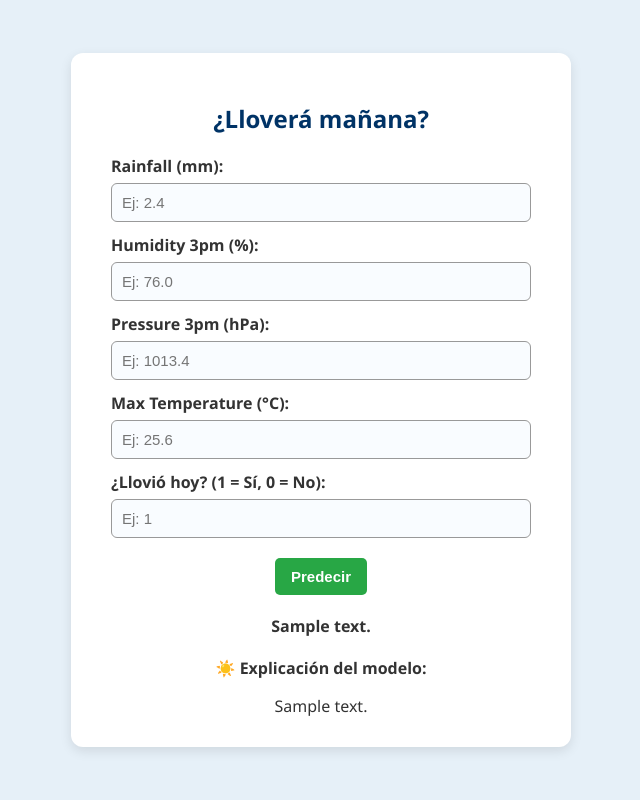
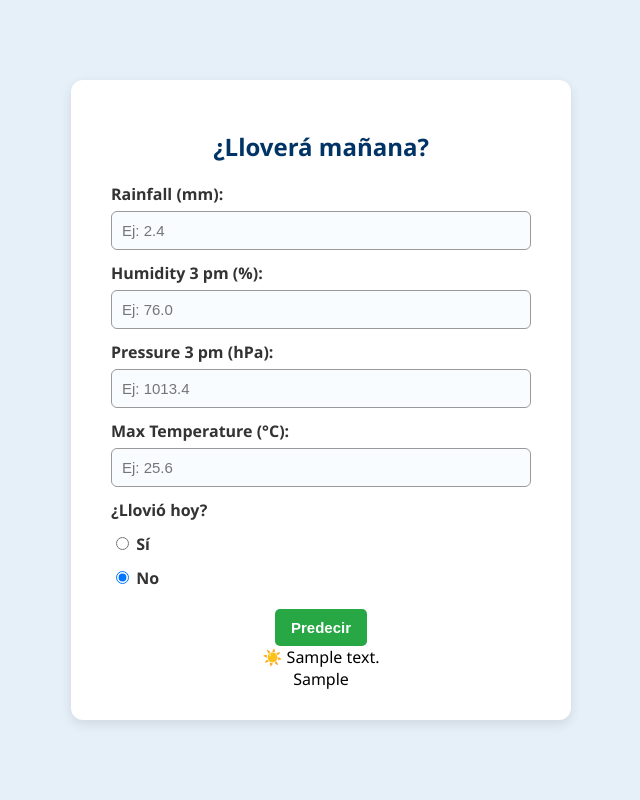
Before and after one commit to guillermoalmendra/weatherUS, a Flask app: template parcial 3/templates/index.html in a window 1280 px wide. Shown: the whole page, without its empty margins (319-959 px from the left). Run offline with Flask 3, Linux system fonts and the light colour scheme; the template is opened without the code that fills it: most values are stand-ins (such as "Sample title", 1, 10 or a date in 2020); parts of the project's set-up code (start-up, migrations or seed data) failed here and were passed over.

Commit message:
Update index.html

```diff
--- a/parcial 3/templates/index.html
+++ b/parcial 3/templates/index.html
@@ -5,58 +5,59 @@
     <title>Predicción de Lluvia</title>
     <link rel="stylesheet" href="{{ url_for('static', filename='style.css') }}">
 </head>
-<script>
-document.addEventListener('paste', function (e) {
-    e.preventDefault();
-    let pastedText = (e.clipboardData || window.clipboardData).getData('text');
-
-    // Reemplaza comas por puntos (formato decimal correcto)
-    pastedText = pastedText.replace(/,/g, '.');
-
-    const valores = pastedText.trim().split(/\s+/);
-
-    if (valores.length === 5 && valores.every(v => !isNaN(parseFloat(v)))) {
-        const inputs = document.querySelectorAll('form input[type="number"]');
-        inputs.forEach((input, index) => {
-            input.value = valores[index];
-        });
-    }
-});
-</script>
 <body class="{{ fondo }}">
 <div class="container">
     <h2>¿Lloverá mañana?</h2>
+
+    <!-- Formulario -->
     <form action="/predict" method="post">
-            <label for="var1">Rainfall (mm):</label>
-            <input type="number" step="any" name="var1" required placeholder="Ej: 2.4">
+        <label>Rainfall (mm):</label>
+        <input type="number" step="any" name="var1" placeholder="Ej: 2.4" required>
 
-            <label for="var2">Humidity 3pm (%):</label>
-            <input type="number" step="any" name="var2" required placeholder="Ej: 76.0">
+        <label>Humidity 3 pm (%):</label>
+        <input type="number" step="any" name="var2" placeholder="Ej: 76.0" required>
 
-            <label for="var3">Pressure 3pm (hPa):</label>
-            <input type="number" step="any" name="var3" required placeholder="Ej: 1013.4">
+        <label>Pressure 3 pm (hPa):</label>
+        <input type="number" step="any" name="var3" placeholder="Ej: 1013.4" required>
 
-            <label for="var4">Max Temperature (°C):</label>
-            <input type="number" step="any" name="var4" required placeholder="Ej: 25.6">
+        <label>Max Temperature (°C):</label>
+        <input type="number" step="any" name="var4" placeholder="Ej: 25.6" required>
 
-            <label for="var5">¿Llovió hoy? (1 = Sí, 0 = No):</label>
-            <input type="number" min="0" max="1" name="var5" required placeholder="Ej: 1">
+        <label>¿Llovió hoy?</label>
+        <div class="choice-group">
+            <label><input type="radio" name="var5" value="1" required> Sí</label>
+            <label><input type="radio" name="var5" value="0" required checked> No</label>
+        </div>
 
         <input type="submit" value="Predecir">
     </form>
 
-        {% if prediction_text %}
-            <div class="result">
-                <strong>{{ prediction_text }}</strong>
+    <!-- Cuadro de resultados -->
+    {% if cuadro_texto %}
+      <div class="prediction-box {{ fondo }}">
+          <div class="pred-header">
+              <span class="icon">{% if fondo == 'lluvioso' %}🌧️{% else %}☀️{% endif %}</span>
+              {{ cuadro_texto | safe }}
           </div>
-        {% endif %}
-
-        {% if explicacion_text %}
-            <div class="result" style="margin-top: 20px;">
-                <p><strong>{% if fondo == 'lluvioso' %}🌧️{% else %}☀️{% endif %} Explicación del modelo:</strong></p>
-                {{ explicacion_text | safe }}
+          {{ tabla_html | safe }}
       </div>
     {% endif %}
 </div>
+
+<!-- Pegado rápido opcional -->
+<script>
+document.addEventListener('paste', e=>{
+    e.preventDefault();
+    let t=(e.clipboardData||window.clipboardData).getData('text').replace(/,/g,'.').trim();
+    const v=t.split(/\s+/);
+    if(v.length===5&&v.every(x=>!isNaN(parseFloat(x)))){
+        document.querySelectorAll('form input[type="number"]')
+                .forEach((el,i)=>el.value=v[i]);
+        const ch=v[4]>=0.5?'1':'0';
+        document.querySelectorAll('input[name="var5"]')
+                .forEach(r=>r.checked=(r.value===ch));
+    }
+});
+</script>
 </body>
 </html>
```
Lines whose indentation alone changed are shown as unchanged.
